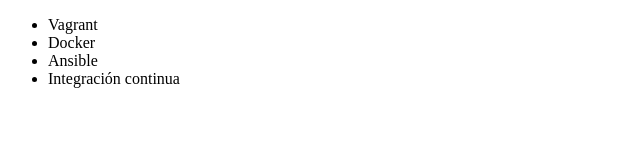
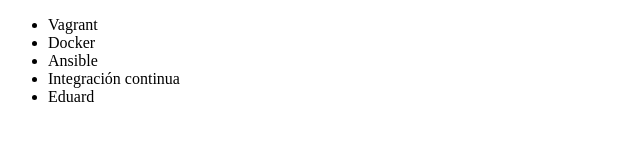
Before and after one commit to EduardGomez17/estudioGit, a plain HTML site: page index.html in a window 1280 px wide. Shown: the full height of the page, 0-640 px from the left. Drawn offline with Linux system fonts and the light colour scheme.

Commit message:
Mi primer en Git

```diff
--- a/index.html
+++ b/index.html
@@ -10,6 +10,7 @@
          <li> Docker </li>
          <li> Ansible </li>
          <li> Integración continua </li>
+          <li> Eduard </li>
      </ul>
 </body>
 </html>
```
